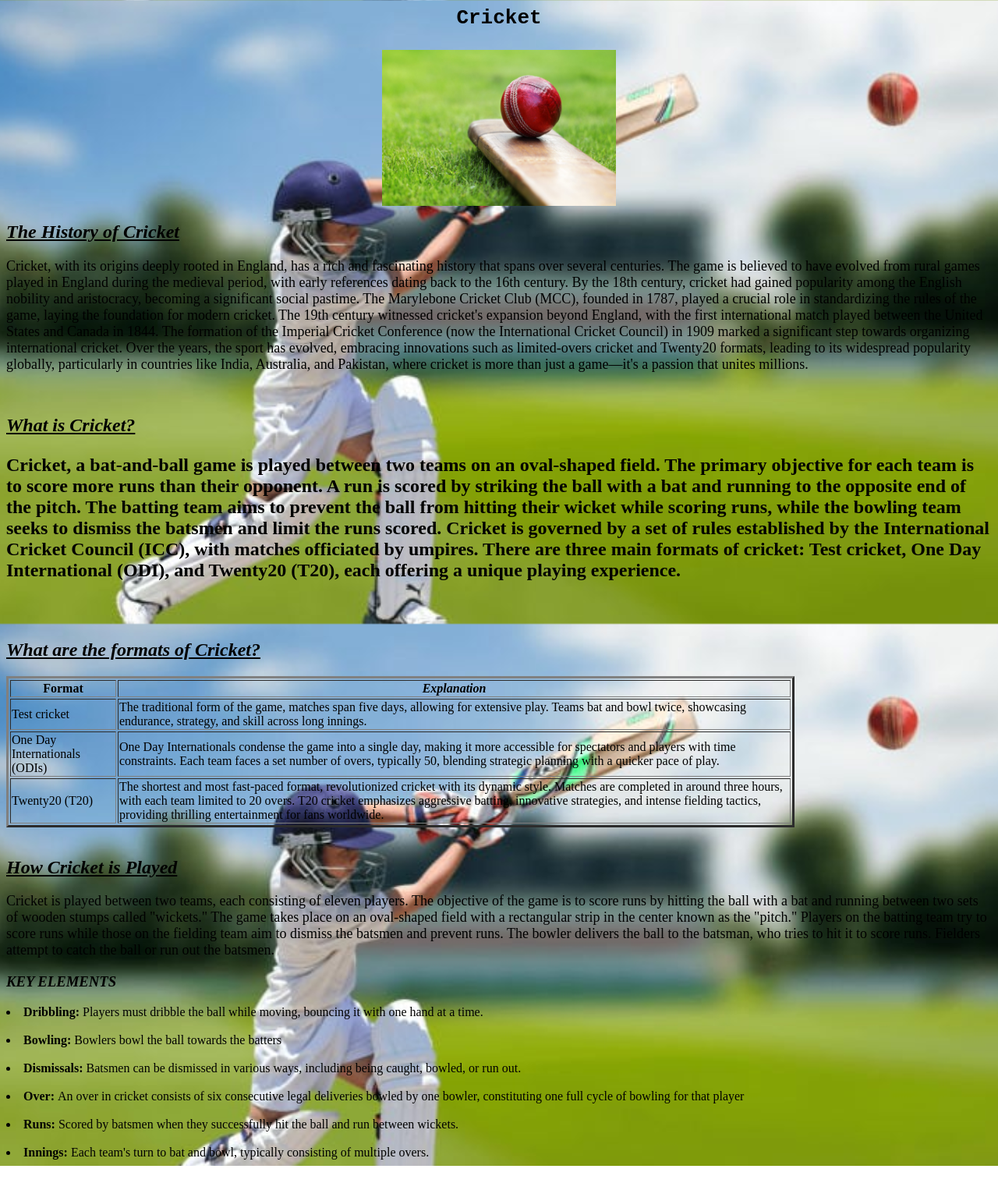
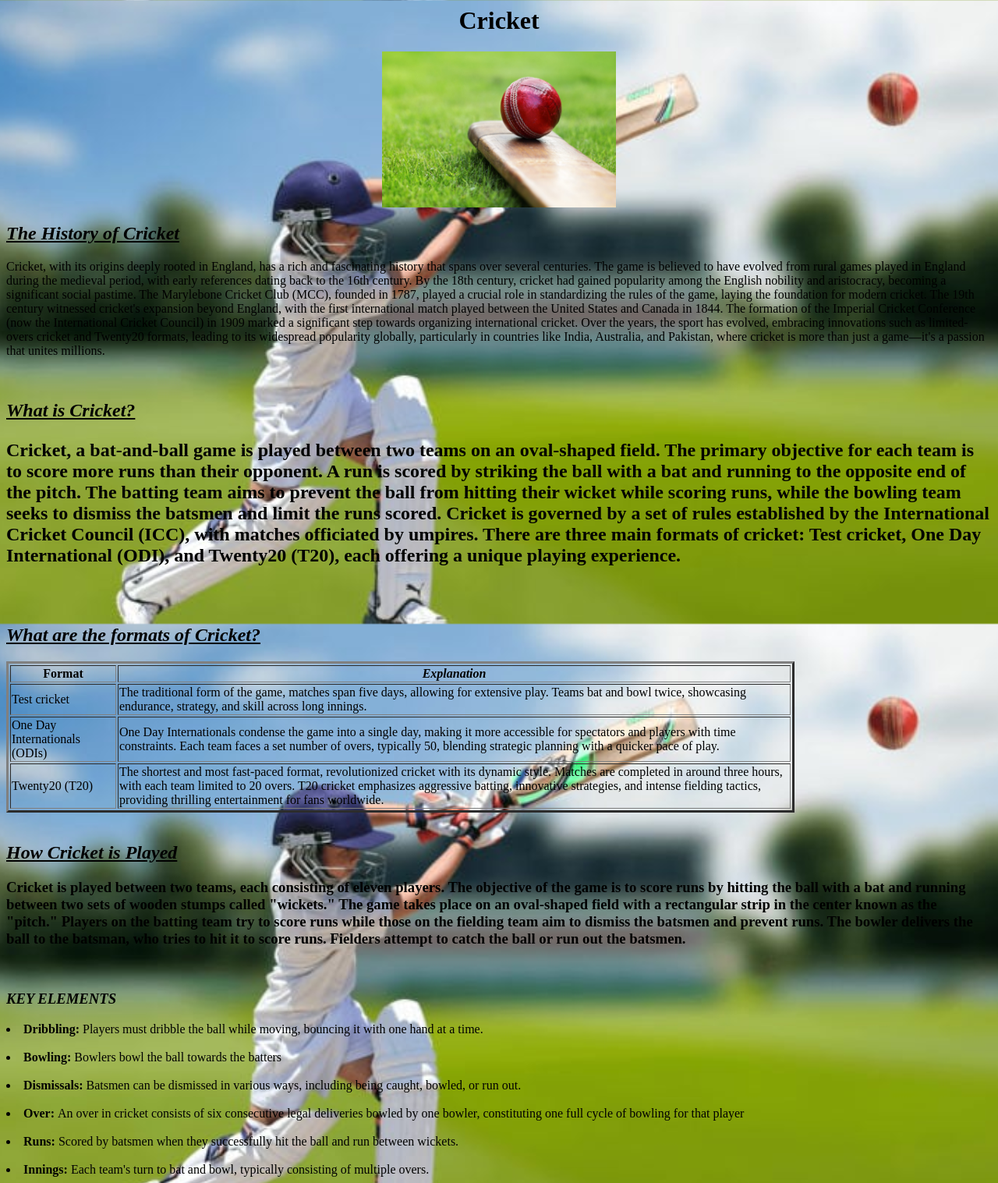
Before and after one commit to shazz-sultan/SportSight, a plain HTML site: page Cricket.html in a window 1280 px wide. Shown: the whole page at 78% size. Before the commit the page ends 1495 px from the top, so only its background shows below. Drawn offline with Linux system fonts and the light colour scheme.

Commit message:
Update Cricket.html

```diff
--- a/Cricket.html
+++ b/Cricket.html
@@ -10,10 +10,10 @@ background-attachment: fixed;
 background-size: cover;
 }
 </style>
-<h1><center><p style="font-family: Monospace"><font size="+3.5"> Cricket </font></center></h1>
+<h1><center> Cricket </center></h1>
 <p> <center> <img src="CricketBall.jpeg" width="300" height="200"> </center>
-<h2> <a name="History Of Basketball"> <i><u> The History of Cricket</I></u> </a2> </h2><p>
-<font size="+1">Cricket, with its origins deeply rooted in England, has a rich and fascinating history that spans over several centuries. The game is believed to have evolved from rural games played in England during the medieval period, with early references dating back to the 16th century. By the 18th century, cricket had gained popularity among the English nobility and aristocracy, becoming a significant social pastime. The Marylebone Cricket Club (MCC), founded in 1787, played a crucial role in standardizing the rules of the game, laying the foundation for modern cricket. The 19th century witnessed cricket's expansion beyond England, with the first international match played between the United States and Canada in 1844. The formation of the Imperial Cricket Conference (now the International Cricket Council) in 1909 marked a significant step towards organizing international cricket. Over the years, the sport has evolved, embracing innovations such as limited-overs cricket and Twenty20 formats, leading to its widespread popularity globally, particularly in countries like India, Australia, and Pakistan, where cricket is more than just a game—it's a passion that unites millions.</font> </p>
+<h2> <a name="History Of Basketball"> <i><u> The History of Cricket</I></u> </a2>
+</h2><p> Cricket, with its origins deeply rooted in England, has a rich and fascinating history that spans over several centuries. The game is believed to have evolved from rural games played in England during the medieval period, with early references dating back to the 16th century. By the 18th century, cricket had gained popularity among the English nobility and aristocracy, becoming a significant social pastime. The Marylebone Cricket Club (MCC), founded in 1787, played a crucial role in standardizing the rules of the game, laying the foundation for modern cricket. The 19th century witnessed cricket's expansion beyond England, with the first international match played between the United States and Canada in 1844. The formation of the Imperial Cricket Conference (now the International Cricket Council) in 1909 marked a significant step towards organizing international cricket. Over the years, the sport has evolved, embracing innovations such as limited-overs cricket and Twenty20 formats, leading to its widespread popularity globally, particularly in countries like India, Australia, and Pakistan, where cricket is more than just a game—it's a passion that unites millions.</p>
 <br> <h2><u><i> What is Cricket? </h2></u></i>
 <h2><p> Cricket, a bat-and-ball game is played between two teams on an oval-shaped field. The primary objective for each team is to score more runs than their opponent. A run is scored by striking the ball with a bat and running to the opposite end of the pitch. The batting team aims to prevent the ball from hitting their wicket while scoring runs, while the bowling team seeks to dismiss the batsmen and limit the runs scored. Cricket is governed by a set of rules established by the International Cricket Council (ICC), with matches officiated by umpires. There are three main formats of cricket: Test cricket, One Day International (ODI), and Twenty20 (T20), each offering a unique playing experience.<h2><p>
 <br> <h2><u><i> What are the formats of Cricket? </h2></u></i>
@@ -39,8 +39,8 @@ background-size: cover;
 </table>
 <br>
 <h2><u><i> How Cricket is Played </h2></u></i>
-<font size="+1">
-Cricket is played between two teams, each consisting of eleven players. The objective of the game is to score runs by hitting the ball with a bat and running between two sets of wooden stumps called "wickets." The game takes place on an oval-shaped field with a rectangular strip in the center known as the "pitch." Players on the batting team try to score runs while those on the fielding team aim to dismiss the batsmen and prevent runs. The bowler delivers the ball to the batsman, who tries to hit it to score runs. Fielders attempt to catch the ball or run out the batsmen. </font>
+
+<h3>Cricket is played between two teams, each consisting of eleven players. The objective of the game is to score runs by hitting the ball with a bat and running between two sets of wooden stumps called "wickets." The game takes place on an oval-shaped field with a rectangular strip in the center known as the "pitch." Players on the batting team try to score runs while those on the fielding team aim to dismiss the batsmen and prevent runs. The bowler delivers the ball to the batsman, who tries to hit it to score runs. Fielders attempt to catch the ball or run out the batsmen.</h3>
 <br>
 <h3><i> KEY ELEMENTS </h3></i>
 <li><b> Dribbling: </b> Players must dribble the ball while moving, bouncing it with one hand at a time. </li>
```
